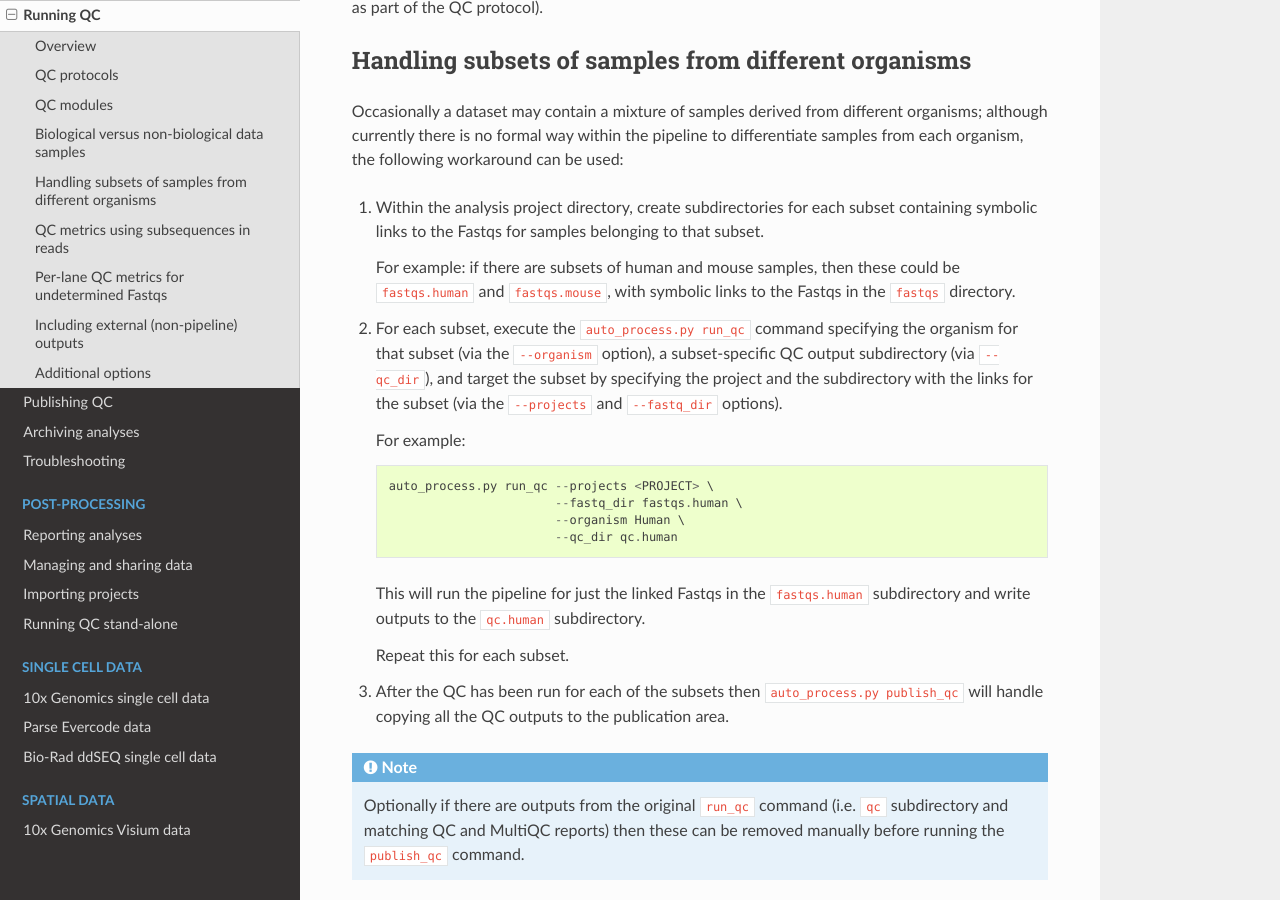
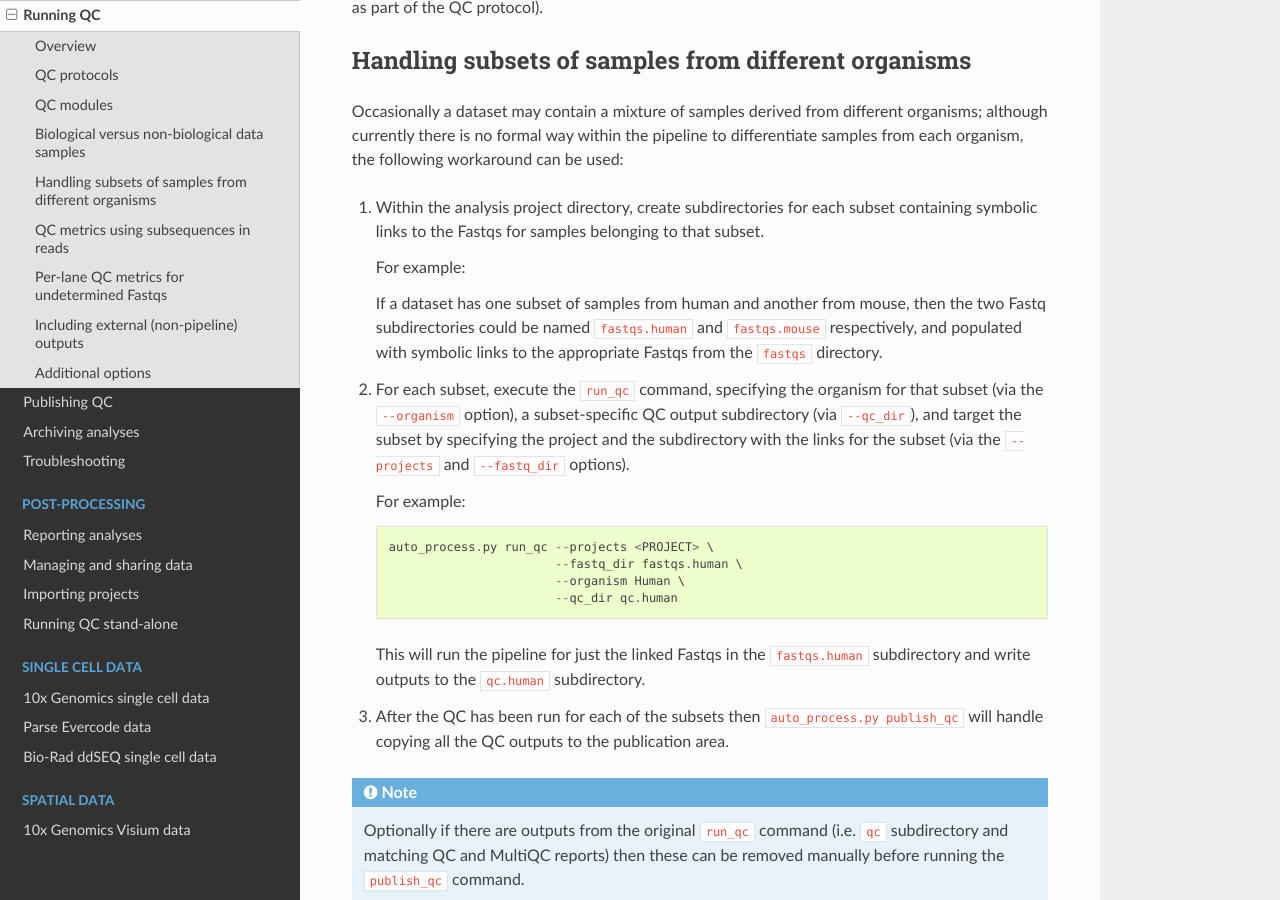
Before and after one commit to fls-bioinformatics-core/auto_process_ngs, a Sphinx documentation site: the page built from docs/source/using/run_qc.rst, in a window 1280 px wide and 900 px high, scrolled down 2659 px. Built offline with Sphinx 7.4.7 and the Read the Docs theme 3.1.0, drawn with Linux system fonts in a browser that asks for light colours; pages that are not in the unit, such as notebooks, are missing from menus.

Commit message:
Some revisions to the 'run_qc' documentation for handling multiple organisms in single project.

```diff
--- a/docs/source/using/run_qc.rst
+++ b/docs/source/using/run_qc.rst
@@ -169,17 +169,20 @@ the following workaround can be used:
    for each subset containing symbolic links to the Fastqs for
    samples belonging to that subset.
 
-   For example: if there are subsets of human and mouse samples,
-   then these could be ``fastqs.human`` and ``fastqs.mouse``,
-   with symbolic links to the Fastqs in the ``fastqs`` directory.
+   For example:
 
-2. For each subset, execute the ``auto_process.py run_qc``
-   command specifying the organism for that subset (via the
-   ``--organism`` option), a subset-specific QC output
-   subdirectory (via ``--qc_dir``), and target the subset by
-   specifying the project and the subdirectory with the links
-   for the subset (via the ``--projects`` and ``--fastq_dir``
-   options).
+   If a dataset has one subset of samples from human and another
+   from mouse, then the two Fastq subdirectories could be named
+   ``fastqs.human`` and ``fastqs.mouse`` respectively, and
+   populated with symbolic links to the appropriate Fastqs from
+   the ``fastqs`` directory.
+
+2. For each subset, execute the ``run_qc`` command, specifying
+   the organism for that subset (via the ``--organism`` option),
+   a subset-specific QC output subdirectory (via ``--qc_dir``),
+   and target the subset by specifying the project and the
+   subdirectory with the links for the subset (via the
+   ``--projects`` and ``--fastq_dir`` options).
 
    For example:
 
@@ -193,8 +196,6 @@ the following workaround can be used:
    This will run the pipeline for just the linked Fastqs in
    the ``fastqs.human`` subdirectory and write outputs to the
    ``qc.human`` subdirectory.
-
-   Repeat this for each subset.
 
 3. After the QC has been run for each of the subsets then
    ``auto_process.py publish_qc`` will handle copying all the
```
